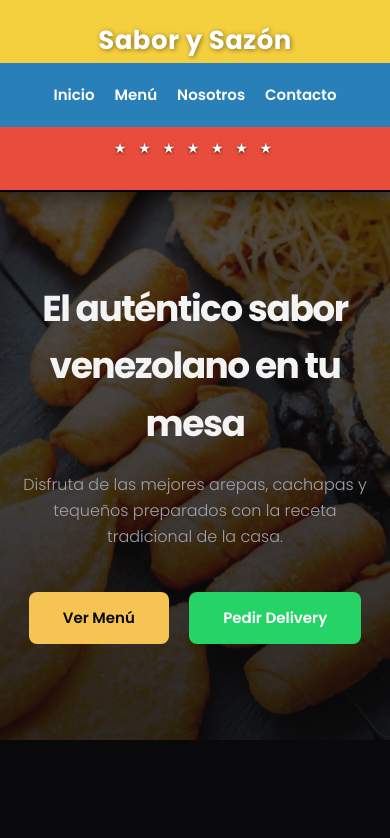
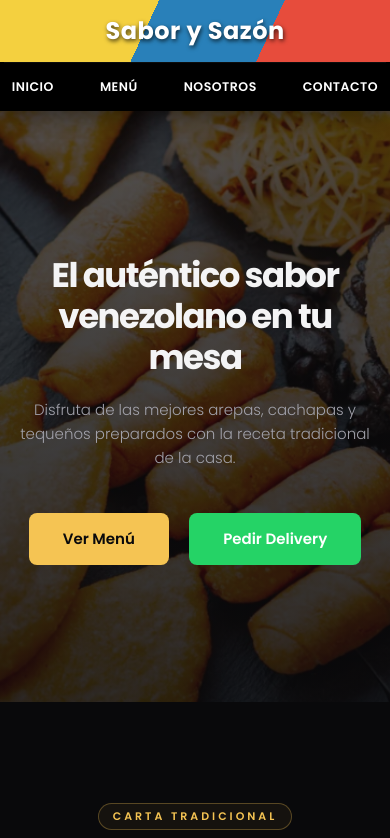
Before and after one commit to yuriangelperez/Web-Sabor-Sazon, a website: page index.html in a window 390 px wide. Shown: the top 838 px of the page. Drawn offline with Linux system fonts and the light colour scheme.

Commit message:
Optimización para celulares

```diff
--- a/style.css
+++ b/style.css
@@ -73,7 +73,7 @@
     z-index: 100;
 }
 
-/* --- LAS 7 ESTRELLAS BLANCAS EN EL MEDIO --- */
+/* --- LAS 7 ESTRELLAS BLANCAS EN EL MEDIO (ESCRITORIO) --- */
 .navbar::after {
     content: "★ ★ ★ ★ ★ ★ ★";
     color: #ffffff;
@@ -83,24 +83,17 @@
     left: 50%;
     top: 50%;
     transform: translate(-50%, -50%); /* Centrado matemático perfecto */
-    text-shadow: 0 1px 3px rgba(0, 0, 0, 0.6); /* Sutil relieve para que resalten */
-    pointer-events: none; /* Evita que interfiera si se hace clic cerca */
+    text-shadow: 0 1px 3px rgba(0, 0, 0, 0.6);
+    pointer-events: none;
 }
 
 .logo {
     font-size: 26px;
     font-weight: 700;
     letter-spacing: 0.5px;
-
-    /* Texto limpio y plano */
     color: #ffffff;
-    text-shadow: 1px 1px 5px #00000077;
+    text-shadow: 1px 1px 5px rgba(0, 0, 0, 0.5);
 }
-
-/* Colores planos de la bandera para las letras individuales del logo */
-#color1 { color: var(#ffffff); }
-#color2 { color: var(#ffffff); }
-#color3 { color: var(#ffffff); }
 
 .nav-links {
     display: flex;
@@ -110,42 +103,17 @@
 
 .nav-links a {
     text-decoration: none;
-    color: #ffffff; /* Blanco limpio para que resalte sobre el fondo rojo */
+    color: #ffffff;
     font-weight: 600;
     font-size: 15px;
     transition: var(--transition-smooth);
 }
 
 .nav-links a:hover {
-    color: #000000; /* Cambia a negro al pasar el cursor para hacer un buen contraste */
+    color: #000000;
     transform: scale(1.05);
 }
 
-/* Ajuste responsive para pantallas pequeñas (Celulares) */
-@media (max-width: 850px) {
-    .navbar {
-        /* En celulares cambiamos la diagonal a horizontal para que la estructura no se rompa */
-        background: linear-gradient(
-            to bottom,
-            var(--color-bandera-amarillo) 0%,
-            var(--color-bandera-amarillo) 33.33%,
-            var(--color-bandera-azul) 33.33%,
-            var(--color-bandera-azul) 66.66%,
-            var(--color-bandera-rojo) 66.66%,
-            var(--color-bandera-rojo) 100%
-        );
-    }
-
-    .navbar::after {
-        position: relative;
-        left: 0;
-        top: 0;
-        transform: none;
-        margin: 10px 0;
-        display: block;
-        text-align: center;
-    }
-}
 /* ==========================================================================
    SECCIÓN INICIO (HERO)
    ========================================================================== */
@@ -203,7 +171,7 @@
 }
 
 .btn-secondary {
-    background-color: #25d366; /* Verde WhatsApp oficial */
+    background-color: #25d366;
     color: #fff;
 }
 
@@ -426,100 +394,6 @@
 }
 
 /* ==========================================================================
-   PIE DE PÁGINA (FOOTER)
-   ========================================================================== */
-.footer {
-    background-color: #0b0b0c;
-    color: var(--text-secondary);
-    padding: 80px 8% 30px 8%;
-    border-top: 1px solid rgba(255, 255, 255, 0.03);
-}
-
-.footer-content {
-    display: flex;
-    justify-content: space-between;
-    flex-wrap: wrap;
-    gap: 40px;
-    max-width: 1100px;
-    margin: 0 auto;
-    border-bottom: 1px solid rgba(255, 255, 255, 0.05);
-    padding-bottom: 50px;
-}
-
-.footer-info {
-    flex: 1;
-    min-width: 220px;
-}
-
-.footer-info h3 {
-    color: var(--accent-gold);
-    font-size: 18px;
-    font-weight: 600;
-    text-transform: uppercase;
-    letter-spacing: 1px;
-    margin-bottom: 20px;
-}
-
-.footer-info p {
-    color: var(--text-secondary);
-    font-size: 14.5px;
-    margin-bottom: 8px;
-    font-weight: 300;
-}
-
-.footer-bottom {
-    text-align: center;
-    padding-top: 30px;
-    font-size: 13px;
-    color: var(--text-muted);
-}
-
-/* ==========================================================================
-   MEDIA QUERIES (RESPONSIVE)
-   ========================================================================== */
-@media (max-width: 850px) {
-    .navbar {
-        flex-direction: column;
-        gap: 20px;
-        padding: 20px 4%;
-    }
-
-    .nav-links {
-        gap: 20px;
-    }
-
-    .hero {
-        height: 65vh;
-    }
-
-    .hero-content h1 {
-        font-size: 36px;
-    }
-
-    .hero-content p {
-        font-size: 16px;
-    }
-
-    .menu-grid {
-        grid-template-columns: 1fr;
-    }
-
-    .full-width {
-        grid-column: span 1;
-    }
-
-    .menu-header h2 {
-        font-size: 34px;
-    }
-
-    .footer-content {
-        flex-direction: column;
-        text-align: center;
-        gap: 35px;
-    }
-}
-
-/* ==========================================================================
    SECCIÓN FORMULARIO DE PEDIDO (CHECKOUT)
    ========================================================================== */
 .checkout-section {
@@ -623,3 +497,166 @@
     color: var(--bg-dark);
     transform: scale(1.02);
 }
+
+/* ==========================================================================
+   PIE DE PÁGINA (FOOTER)
+   ========================================================================== */
+.footer {
+    background-color: #0b0b0c;
+    color: var(--text-secondary);
+    padding: 80px 8% 30px 8%;
+    border-top: 1px solid rgba(255, 255, 255, 0.03);
+}
+
+.footer-content {
+    display: flex;
+    justify-content: space-between;
+    flex-wrap: wrap;
+    gap: 40px;
+    max-width: 1100px;
+    margin: 0 auto;
+    border-bottom: 1px solid rgba(255, 255, 255, 0.05);
+    padding-bottom: 50px;
+}
+
+.footer-info {
+    flex: 1;
+    min-width: 220px;
+}
+
+.footer-info h3 {
+    color: var(--accent-gold);
+    font-size: 18px;
+    font-weight: 600;
+    text-transform: uppercase;
+    letter-spacing: 1px;
+    margin-bottom: 20px;
+}
+
+.footer-info p {
+    color: var(--text-secondary);
+    font-size: 14.5px;
+    margin-bottom: 8px;
+    font-weight: 300;
+}
+
+.footer-bottom {
+    text-align: center;
+    padding-top: 30px;
+    font-size: 13px;
+    color: var(--text-muted);
+}
+
+/* ==========================================================================
+   MEDIA QUERIES - DIAGONAL EXCLUSIVA PARA EL LOGO + MENÚ INDEPENDIENTE
+   ========================================================================== */
+@media (max-width: 850px) {
+    /* 1. Quitamos el fondo diagonal del contenedor general y lo dejamos transparente/oscuro */
+    .navbar {
+        display: flex !important;
+        flex-direction: column !important;
+        gap: 0 !important;
+        padding: 0 !important; /* Eliminamos paddings para separar los bloques de forma exacta */
+        background: rgb(0, 0, 0) !important; /* Fondo base oscuro que empalma con el Hero */
+        box-shadow: 0 4px 20px rgba(0, 0, 0, 0.4) !important;
+    }
+
+    /* Nos aseguramos de que las estrellitas sigan completamente ocultas */
+    .navbar::after {
+        display: none !important;
+        content: "" !important;
+    }
+
+    /* 2. Trasladamos el degradado diagonal ACÁ: exclusivo para Sabor y Sazón */
+    .logo {
+        width: 100% !important;
+        text-align: center !important;
+        font-size: 24px !important;
+        font-weight: 700 !important;
+        margin: 0 !important;
+        padding: 12px 0 !important; /* Controla qué tan alta se ve la barra de colores */
+        text-shadow: 1px 2px 4px rgba(0, 0, 0, 0.701) !important;
+        display: block !important;
+
+        /* El fondo tricolor diagonal queda encapsulado solo en el texto principal */
+        background: linear-gradient(
+            115deg,
+            var(--color-bandera-amarillo) 0%,
+            var(--color-bandera-amarillo) 38%,
+            var(--color-bandera-azul) 38%,
+            var(--color-bandera-azul) 68%,
+            var(--color-bandera-rojo) 68%,
+            var(--color-bandera-rojo) 100%
+        ) !important;
+        background-size: cover !important;
+    }
+
+    /* 3. La barra de navegación ahora queda abajo, limpia y con su propio espacio */
+    .nav-links {
+        width: 100% !important;
+        max-width: 100% !important; /* Se ensancha o se adapta según prefieras */
+        margin: 0 auto !important;
+        display: flex !important;
+        flex-direction: row !important;
+        justify-content: space-evenly !important;
+        align-items: center !important;
+
+        /* Mantenemos un tono oscuro semi-traslúcido premium sobre el fondo negro */
+        background-color: rgba(0, 0, 0, 0.349) !important;
+
+        padding: 10px 0 !important; /* Altura ideal y delgada para los botones */
+        border-radius: 0 !important; /* Al estar fuera, queda mejor recta de lado a lado */
+        border-top: 1px solid rgba(255, 255, 255, 0.05) !important;
+        box-shadow: none !important;
+    }
+
+    /* Estilo nítido y plano para los enlaces */
+    .nav-links a {
+        font-size: 12.5px !important;
+        font-weight: 600 !important;
+        color: #ffffff !important;
+        text-shadow: none !important;
+        text-transform: uppercase;
+        letter-spacing: 0.5px;
+        padding: 4px 8px !important;
+        transition: var(--transition-smooth) !important;
+    }
+
+    .nav-links a:active {
+        color: var(--accent-gold) !important;
+    }
+
+    /* Sincronización milimétrica con la sección Hero */
+    .hero {
+        height: 70vh;
+        margin-top: 0 !important;
+        padding-top: 15px !important;
+    }
+
+    .hero-content h1 {
+        font-size: 34px;
+        line-height: 1.2;
+    }
+
+    .hero-content p {
+        font-size: 15px;
+    }
+
+    .menu-grid {
+        grid-template-columns: 1fr;
+    }
+
+    .full-width {
+        grid-column: span 1;
+    }
+
+    .menu-header h2 {
+        font-size: 32px;
+    }
+
+    .footer-content {
+        flex-direction: column;
+        text-align: center;
+        gap: 35px;
+    }
+}
```
